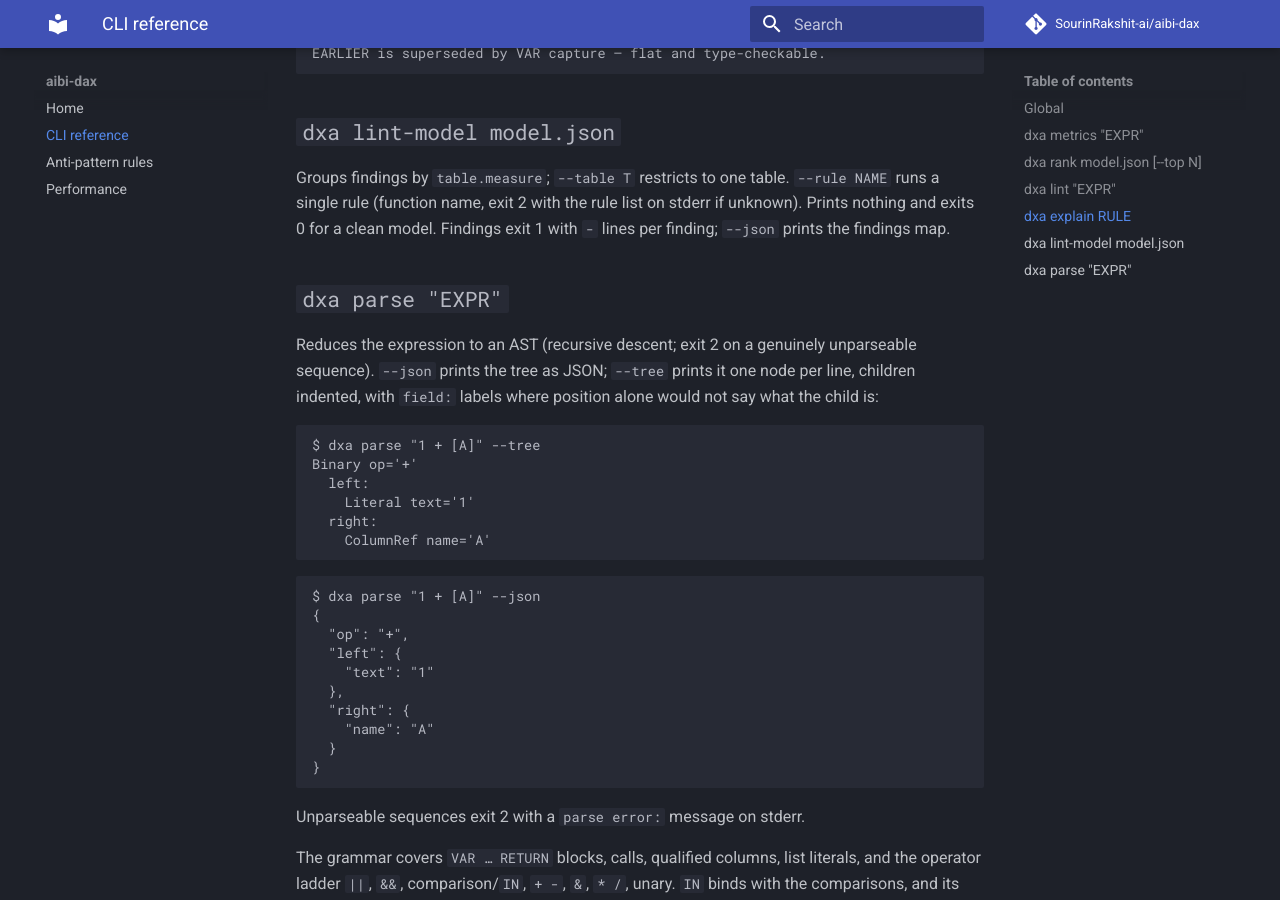
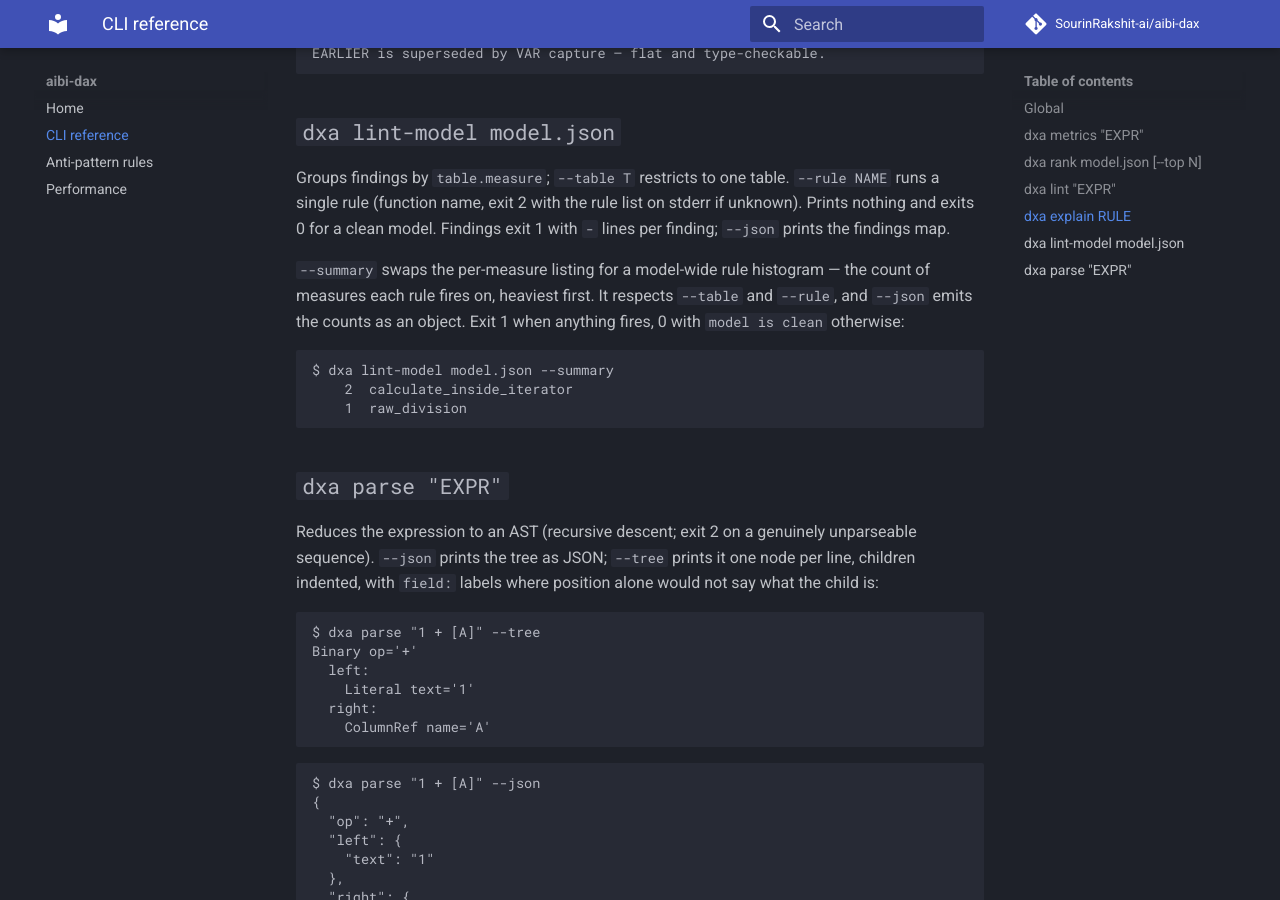
Before and after one commit to SourinRakshit-ai/aibi-dax, an MkDocs documentation site: the page built from docs/CLI.md, in a window 1280 px wide and 900 px high, scrolled down 1355 px. Built offline with MkDocs 1.6.1 and Material for MkDocs 9.7.7, drawn with Linux system fonts in a browser that asks for light colours; comment, search, counter and statistics services are not loaded.

Commit message:
docs: lint-model --summary in the CLI reference, README and changelog

````diff
--- a/docs/CLI.md
+++ b/docs/CLI.md
@@ -70,6 +70,17 @@ on stderr if unknown). Prints nothing and exits 0 for a clean model.
 Findings exit 1 with `- ` lines per finding; `--json` prints the findings
 map.
 
+`--summary` swaps the per-measure listing for a model-wide rule
+histogram — the count of measures each rule fires on, heaviest first.
+It respects `--table` and `--rule`, and `--json` emits the counts as an
+object. Exit 1 when anything fires, 0 with `model is clean` otherwise:
+
+```
+$ dxa lint-model model.json --summary
+    2  calculate_inside_iterator
+    1  raw_division
+```
+
 ## `dxa parse "EXPR"`
 
 Reduces the expression to an AST (recursive descent; exit 2 on a
````
Also changed, not shown: CHANGELOG.md (+2 -1 lines), README.md (+1 -1 lines), docs/index.md (+1 -1 lines).
